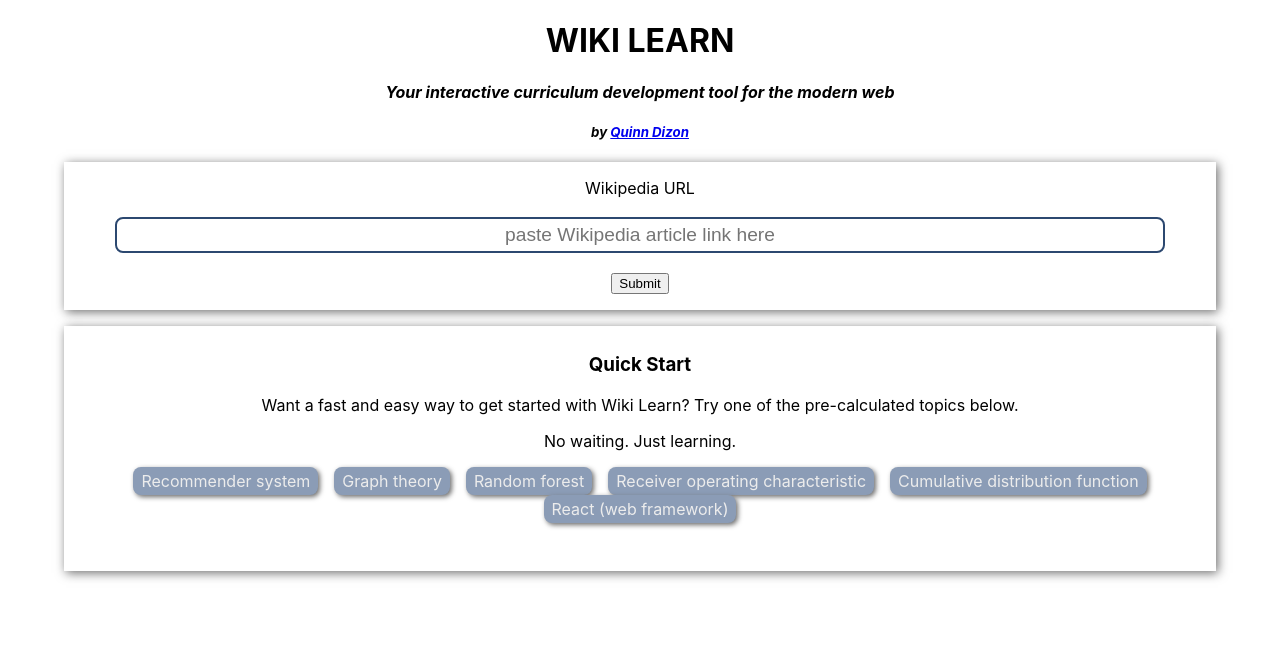
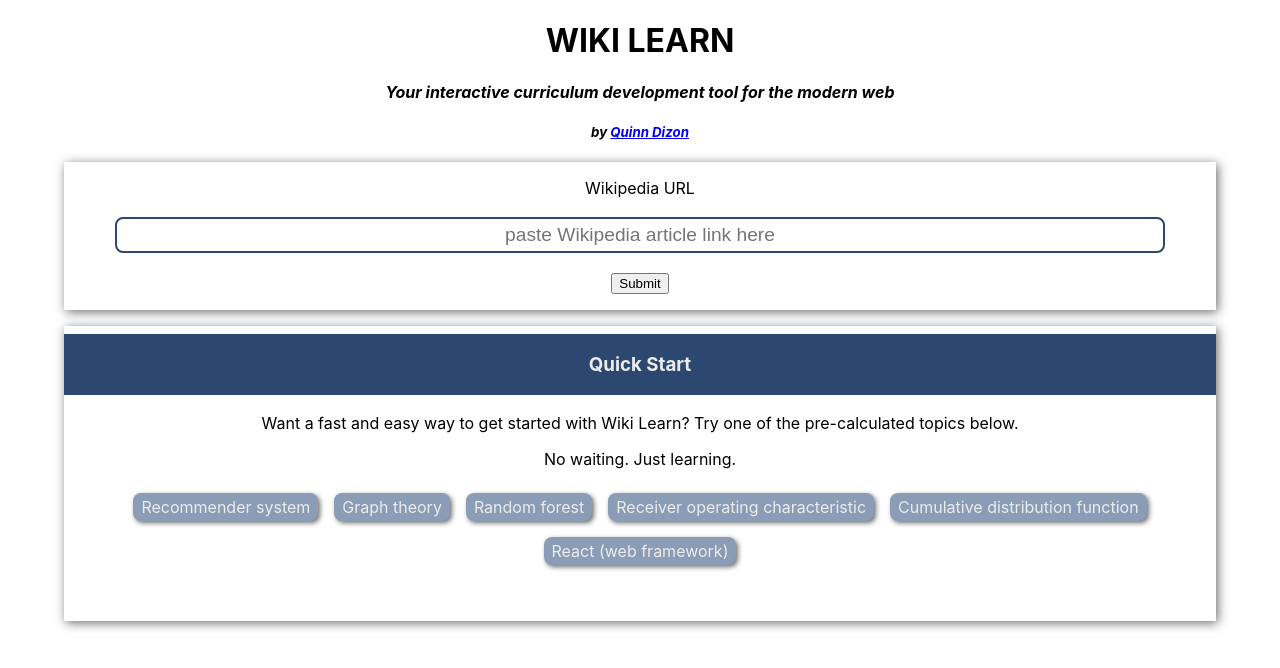
Before and after one commit to QED0711/wiki_learn_react, a React (Create React App) app: page / in a window 1280 px wide. Shown: the top 668 px of the page. Built offline with nearby package versions, Linux system fonts and the light colour scheme.

Commit message:
added css

```diff
--- a/src/App.css
+++ b/src/App.css
@@ -255,6 +255,17 @@
 
 
 
+
+
+.section-heading{
+  margin-top: 0;
+  background-color: var(--dark-blue);
+  color: var(--shadow-light);
+
+  padding: 1em 0;
+}
+
+
 .pre-calculated-container{
   width: 90%;
   max-width: 1300px;
@@ -270,7 +281,7 @@
 
   background-color: var(--light-blue);
   padding: 0.25em 0.5em;
-  margin: 0 0.5em;
+  margin: 0.5em 0.5em;
   border-radius: 8px;
 
   box-shadow: 2px 2px 5px var(--shadow-dark);
--- a/src/components/PreCalculatedInterface.js
+++ b/src/components/PreCalculatedInterface.js
@@ -42,7 +42,7 @@ const PreCalculatedInterface = ({ setRecommendations, setCurrentRec, setRevision
 
     return (
         <div className="pre-calculated-container">
-            <h3>Quick Start</h3>
+            <h3 className="section-heading">Quick Start</h3>
             <p>Want a fast and easy way to get started with Wiki Learn? Try one of the pre-calculated topics below.</p>
             <p>No waiting. Just learning.</p>
             {recommendationDivs(data)}
```
